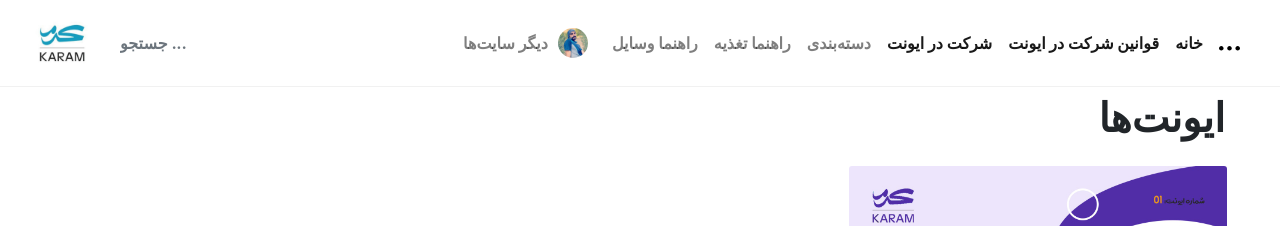
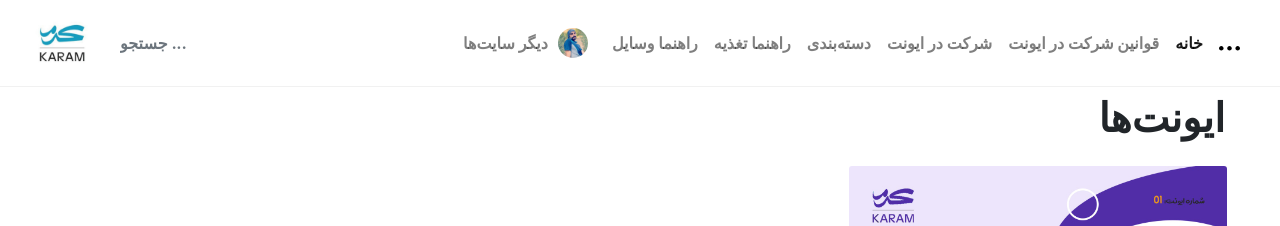
Before and after one commit to MHKarami97/event, a Jekyll site: the page built from index.html, in a window 1280 px wide. Shown: the top 226 px of the page. Built offline with Jekyll 4.4.1, drawn with Linux system fonts in a browser that asks for light colours; nearby versions of some CDN libraries; library files that are not in the unit come from our copies; the list of posts is cut into pages by our own code.

Commit message:
update links

```diff
--- a/_includes/menu-header.html
+++ b/_includes/menu-header.html
@@ -13,10 +13,10 @@
     <a class="nav-link" href="{{site.baseurl}}/categories.html">دسته‌بندی</a>
 </li>
 <li class="nav-item">
-    <a class="nav-link active" href="{{site.baseurl}}/join">شرکت در ایونت</a>
+    <a class="nav-link" href="{{site.baseurl}}/join">شرکت در ایونت</a>
 </li>
 <li class="nav-item">
-    <a class="nav-link active" href="{{site.baseurl}}/rules">قوانین شرکت در ایونت</a>
+    <a class="nav-link" href="{{site.baseurl}}/rules">قوانین شرکت در ایونت</a>
 </li>
 <li class="nav-item">
     <a class="nav-link active" href="{{site.baseurl}}/index.html">خانه</a>
@@ -30,7 +30,7 @@
 		<div class="dropdown-divider">
 		</div>
 		<span class="dropdown-item">
-			<a href="https://travel.mhkarami97.ir" class="btn btn-primary d-block"> سفرنامه
+			<a href="https://karamtravel.ir" class="btn btn-primary d-block"> سایت اصلی
 			</a>
 		</span>
 	</div>
```
